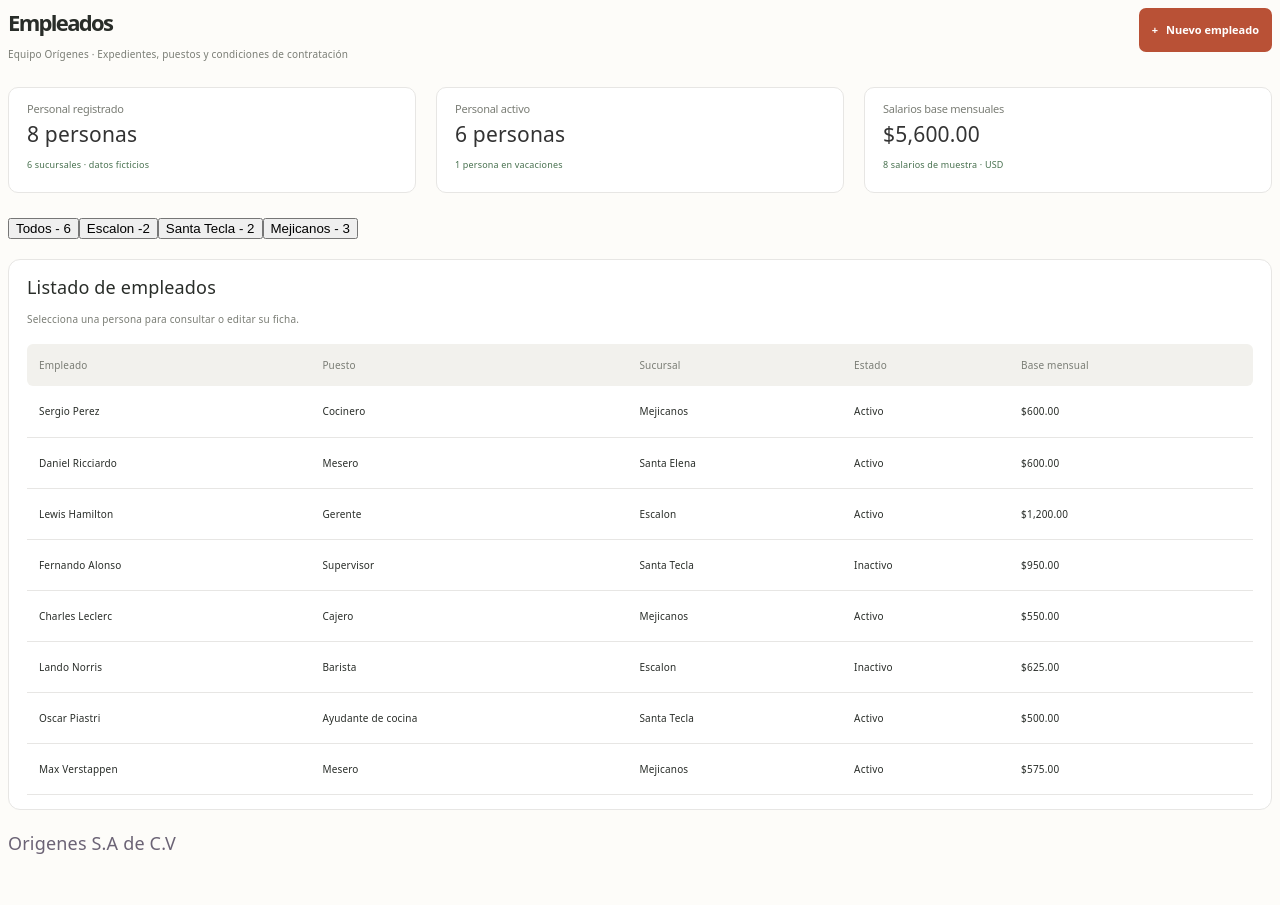
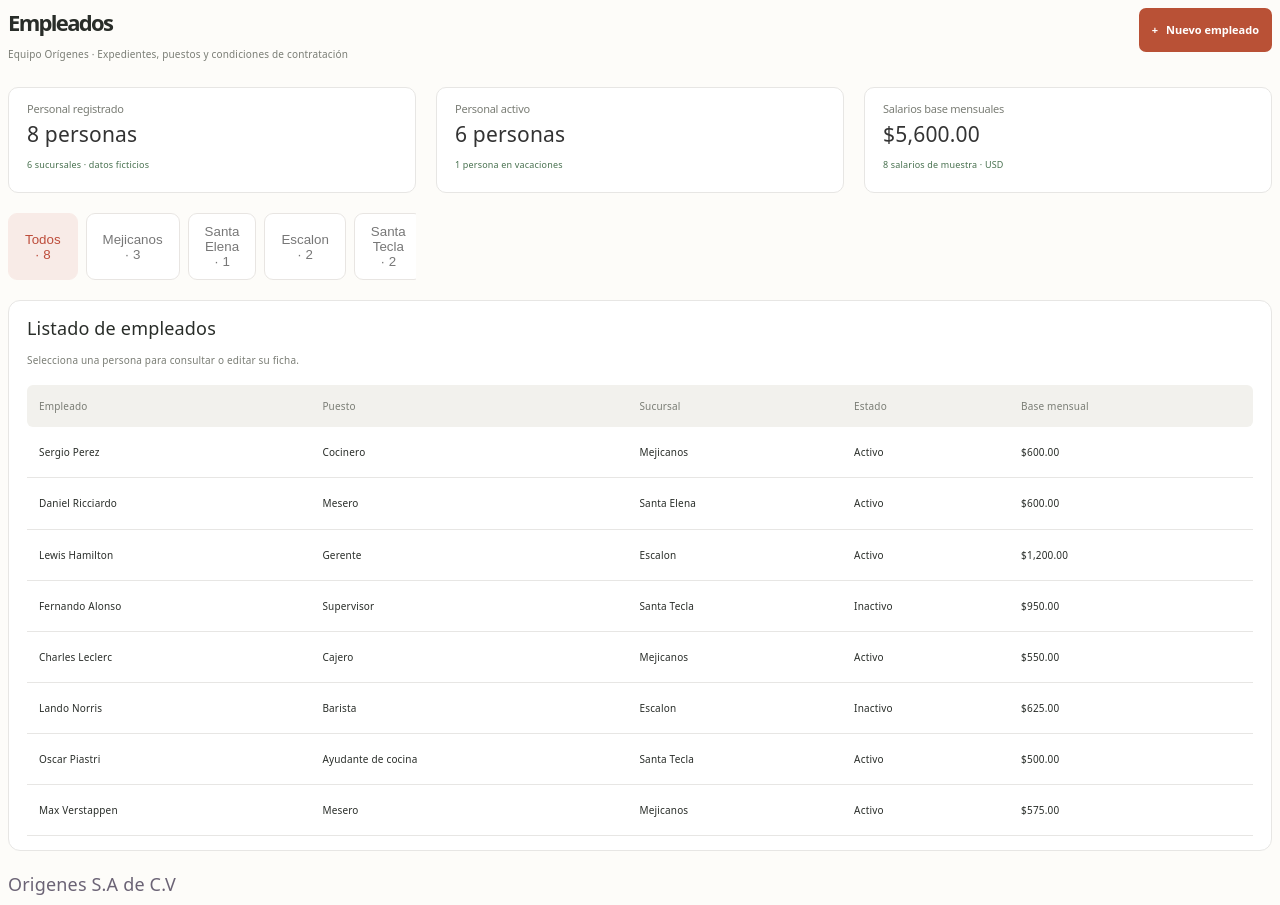
Before and after one commit to Daniellopez28/Proyecto_de_catedra_web, a React (Vite) app in the folder frontend/: page / in a window 1280 px wide. Before the commit the page ends 864 px from the top, so only its background shows below. Built offline with nearby package versions, Linux system fonts and the light colour scheme.

Commit message:
feat: implementacion de filtrado con botones

```diff
--- a/frontend/components/employee-component.jsx
+++ b/frontend/components/employee-component.jsx
@@ -1,8 +1,10 @@
 import '../src/employee-component.css'
+import { useState } from 'react'
 
 function EmployeeComponent() {
     // Valores de muestra luego se usaran resultados de consultas SQL.
     //Falta ver la logica para sql
+
     const employeeTest = [
         {
             name: 'Sergio Perez',
@@ -61,6 +63,14 @@ function EmployeeComponent() {
             monthlySalary: 575,
         }
     ]
+    //esta variable sirve para guardar el boton seleccionado
+    const [selectedBranch, setSelectedBranch] = useState('Todos')
+    //con esta variable se filtran las ramas
+    const branches = ['Todos', ...new Set(employeeTest.map((employee) => employee.branch))]
+    const filteredEmployees = selectedBranch === 'Todos'
+        ? employeeTest
+        : employeeTest.filter((employee) => employee.branch === selectedBranch)
+
     //Empleados por sucursal Escalon
     const employeeEscalon = employeeTest.filter(
         function (employee) {
@@ -140,11 +150,19 @@ function EmployeeComponent() {
             </article>
 
             {/*Apartado para botones de filtrado y busqueda*/}
-            <section>
-                <button type='button'>Todos - {activeCount}</button>
-                <button type='button'>Escalon -{employeeEscalon} </button>
-                <button type='button'>Santa Tecla - {employeeSantaTecla}</button>
-                <button type='button'>Mejicanos - {employeeMejicanos}</button>
+            <section className="branch-filters">
+                {branches.map((branch) => (
+                    <button
+                        key={branch}
+                        type="button"
+                        className={selectedBranch === branch ? 'selected' : ''}
+                        onClick={() => setSelectedBranch(branch)}
+                    >
+                        {branch} · {branch === 'Todos'
+                            ? employeeTest.length
+                            : employeeTest.filter((employee) => employee.branch === branch).length}
+                    </button>
+                ))}
             </section>
 
             {/*Tabla de empleados */}
@@ -166,8 +184,8 @@ function EmployeeComponent() {
 
                     <tbody>
                         {/*Recorre el arreglo com los datos y los agrega automaticamente*/}
-                        {employeeTest.map((employee) => (
-                            <tr key={employee.id}>
+                        {filteredEmployees.map((employee) => (
+                            <tr key={employee.name}>
                                 <td>{employee.name}</td>
                                 <td>{employee.position}</td>
                                 <td>{employee.branch}</td>
--- a/frontend/src/employee-component.css
+++ b/frontend/src/employee-component.css
@@ -159,3 +159,26 @@
   background-color: #fff;
   border-bottom: 1px solid #e7e6e4;
 }
+
+
+.branch-filters {
+    display: flex;
+    flex-wrap: nowrap;
+    gap: 8px;
+    overflow-x: auto;
+}
+
+.branch-filters button {
+    padding: 10px 16px;
+    color: #777;
+    background-color: #fff;
+    border: 1px solid #e8e5e2;
+    border-radius: 9px;
+    cursor: pointer;
+}
+
+.branch-filters button.selected {
+    color: #bd4d3b;
+    background-color: #f8ebe7;
+    border-color: #f8ebe7;
+}
```
